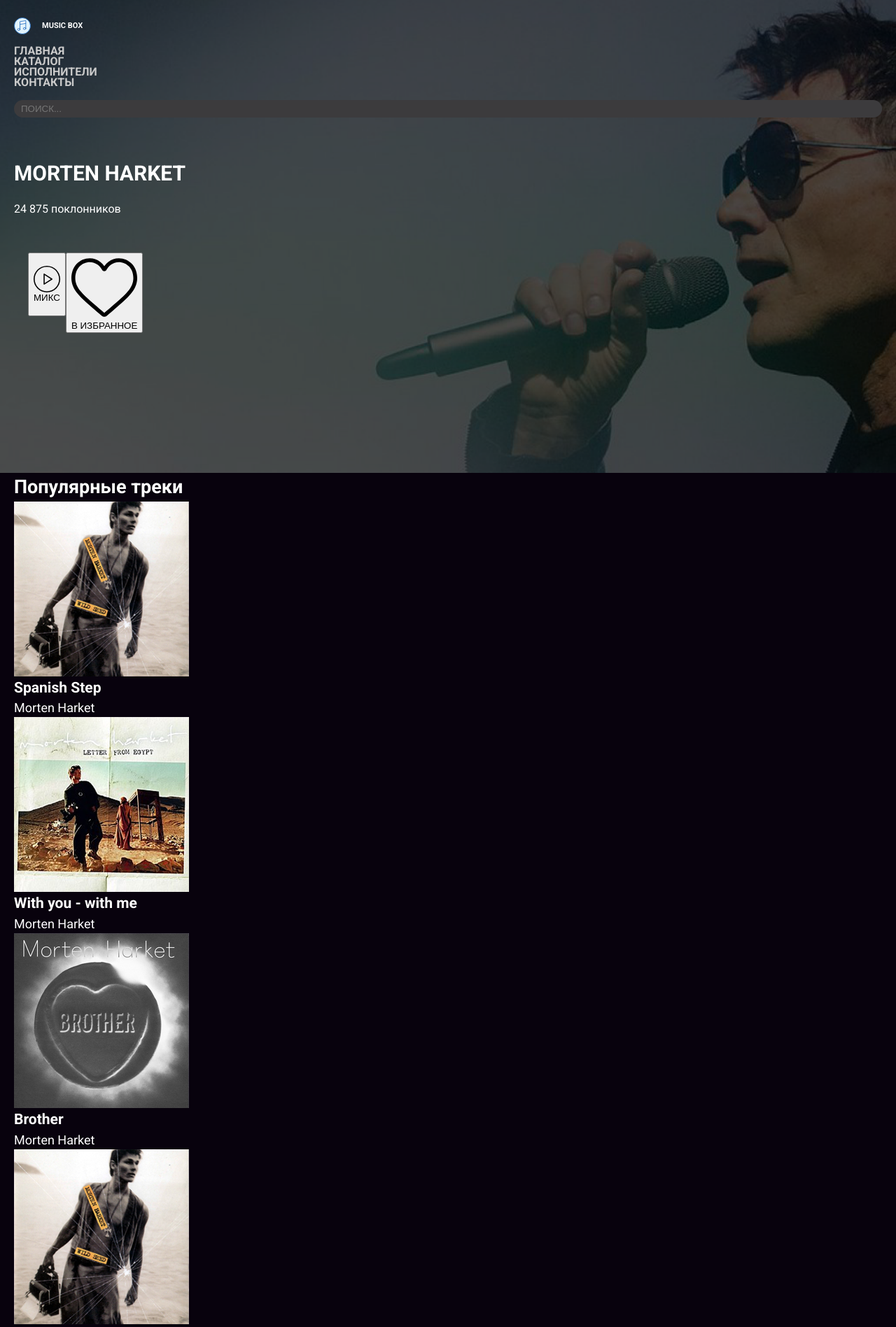
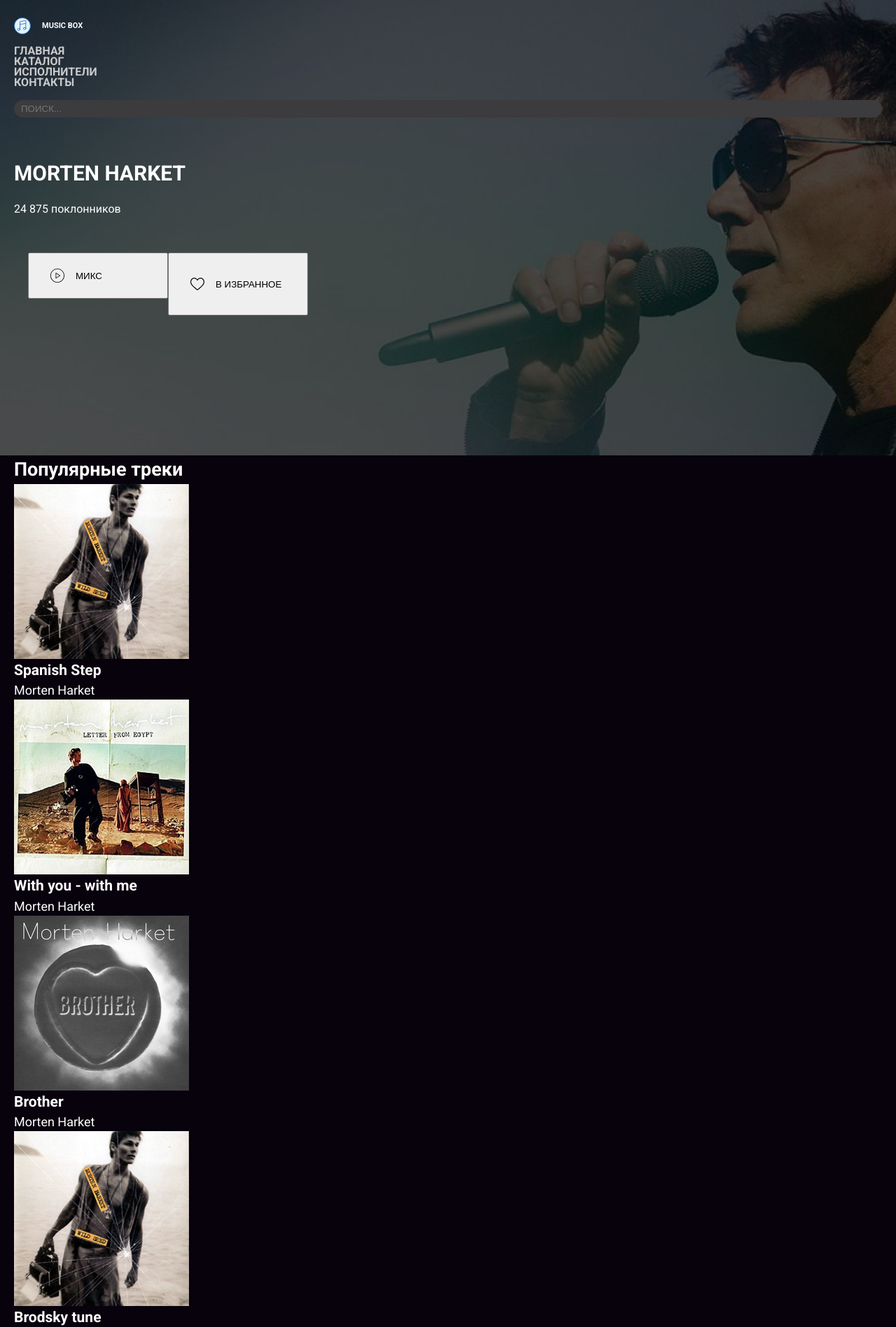
Before and after one commit to RainRa/layout-designer-project-lvl2, a PHP site: page /artist.html in a window 1280 px wide. Shown: the top 1897 px of the page at 70% size. Run offline with PHP 8.4, Linux system fonts and the light colour scheme; style sheets or scripts are compiled from the project's sources.

Commit message:
remade footer decoration border-top-1

```diff
--- a/src/artist.html
+++ b/src/artist.html
@@ -46,18 +46,19 @@
     </div>
   </header>
 
+
   <!-- BANNER ARTIST  -->
   <section id="page-description" class="bg-banner-artist">
     <div class="container pt-225 pb-200">
       <h1 class="h1 mb-17">Morten Harket</h1>
       <p class="ts-16 mb-50">24 875 поклонников</p>
 <div class="container d-flex flex-w-wrap">
-        <button class="mb-24">
-          <img src="./images/play-button.svg" alt="Круглая кнопка play">
+        <button class="mb-24 min-width-200  btn d-flex align-center uppercase btn-purple">
+          <img class="mr-16" src="./images/play-button.svg" alt="Круглая кнопка play" width="20">
           <p>МИКС</p>
         </button>
-        <button>
-          <img src="./images/heart.svg" alt="Сердечко">
+        <button class="btn min-width-200 d-flex align-center uppercase btn-red">
+          <img class="mr-16" src="./images/heart.svg" alt="Сердечко" width="20">
           <p>В ИЗБРАННОЕ</p>
         </button>
 </div>
@@ -251,8 +252,7 @@
         </ul>
       </nav>
     </div>
-    <div class="container">
-<div class="decor-footer-line"></div>
+    <div class="container border-top-1">
       <nav class="pt-40 pb-50">
         <ul>
           <li class="mb-17"><a class="ts-16 color-gray no-link-decoration" href="">Магазин</a></li>
--- a/src/scss/base/_atomic.scss
+++ b/src/scss/base/_atomic.scss
@@ -8,6 +8,10 @@ body {
 .container {
   padding: 0 20px;
   margin: 0 auto;
+}
+
+.min-width-200 {
+  min-width: 200px;
 }
 
 .d-flex {
@@ -34,7 +38,7 @@ align-items: center;
   text-transform: uppercase;
 }
 
-.decor-footer-line {
+.border-top-1 {
   border: 1px solid $color-gray;
 }
 // MARGINS
```
